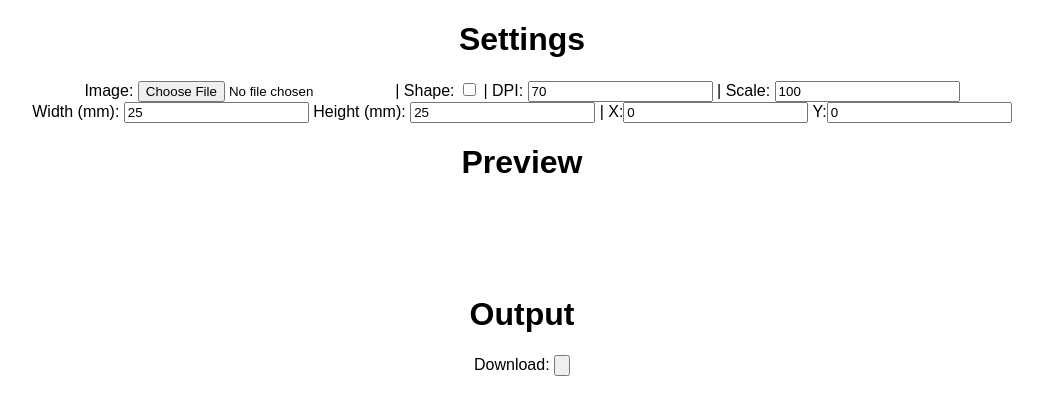
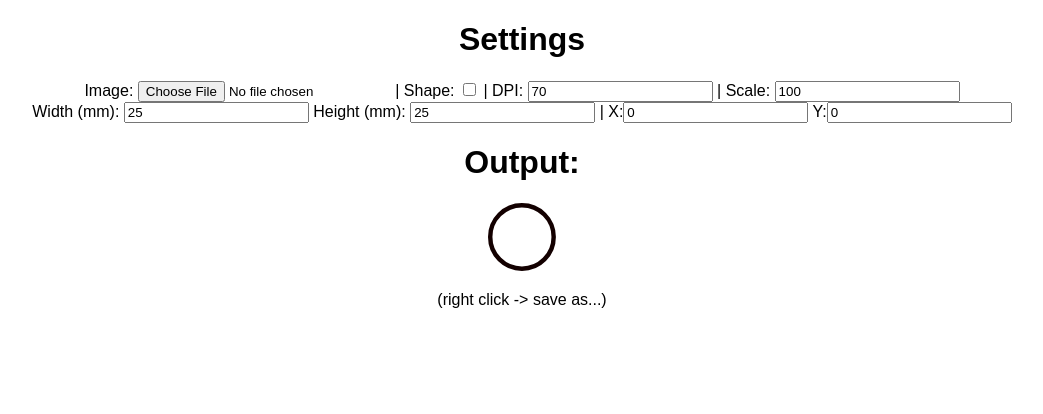
Before and after one commit to BubblineBee/tabletop-tokens, a plain HTML site: page index.html in a window 1280 px wide. Shown: the whole page, without its empty margins (118-1161 px from the left). Drawn offline with nearby package versions, Linux system fonts and the light colour scheme.

Commit message:
Update index.html

```diff
--- a/index.html
+++ b/index.html
@@ -23,11 +23,9 @@
 		<label for="yoffset"> Y:</label><input type="number" id="yoffset" name="yoffset" value="0">
 		</form></p>
 
-        <h1>Preview</h1>
+        <h1>Output:</h1>
         <canvas id="myCanvas" width="70" height="70"></canvas>
-
-        <h1>Output</h1>
-        <p><form><label for="download">Download: </label><input type="button" id="download" name="download"></form></p>
+	<p>(right click -> save as...)</p>
 
         <script src="https://ajax.googleapis.com/ajax/libs/jquery/2.2.4/jquery.min.js"></script>
         <script>window.jQuery || document.write('<script src="js/jquery-{{JQUERY_VERSION}}.min.js"><\/script>')</script>
```
